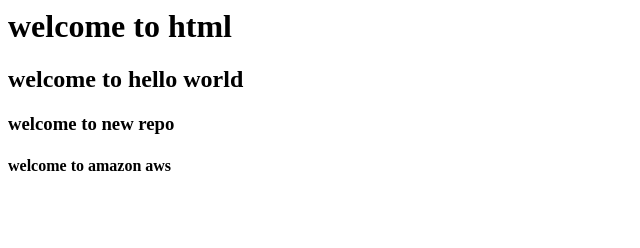
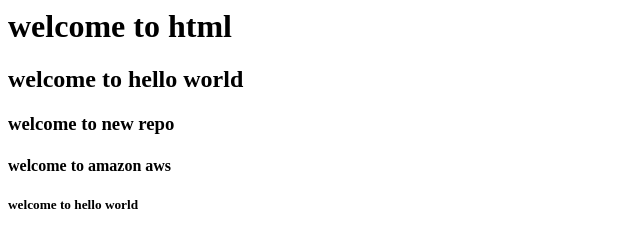
Before and after one commit to sirishar02/newrepo1, a plain HTML site: page index.html in a window 1280 px wide. Shown: the whole page, without its empty margins (0-640 px from the left). Drawn offline with Linux system fonts and the light colour scheme.

Commit message:
indexpage changes

```diff
--- a/index.html
+++ b/index.html
@@ -2,3 +2,4 @@
 <h2> welcome to hello world</h2>
 <h3> welcome to new repo </h3>
 <h4> welcome to amazon aws </h4>
+<h5> welcome to hello world </h5>
```
